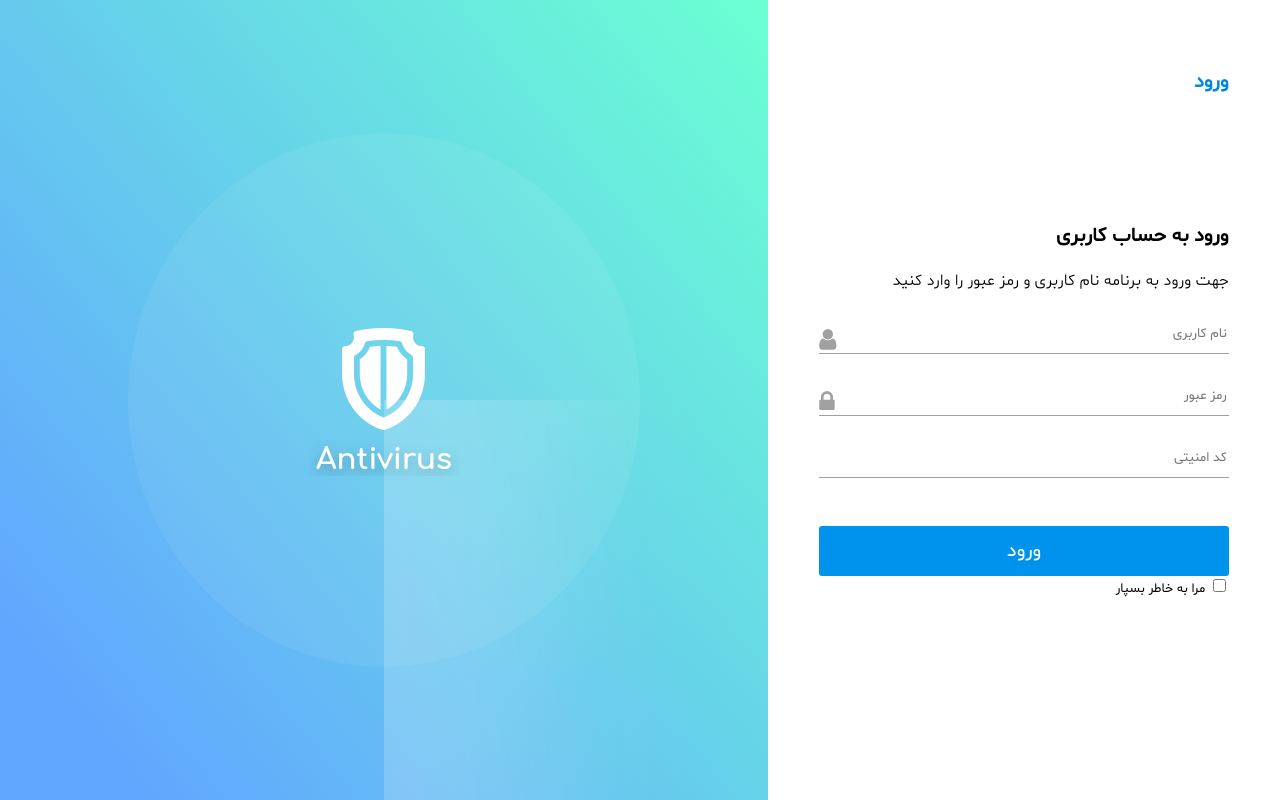
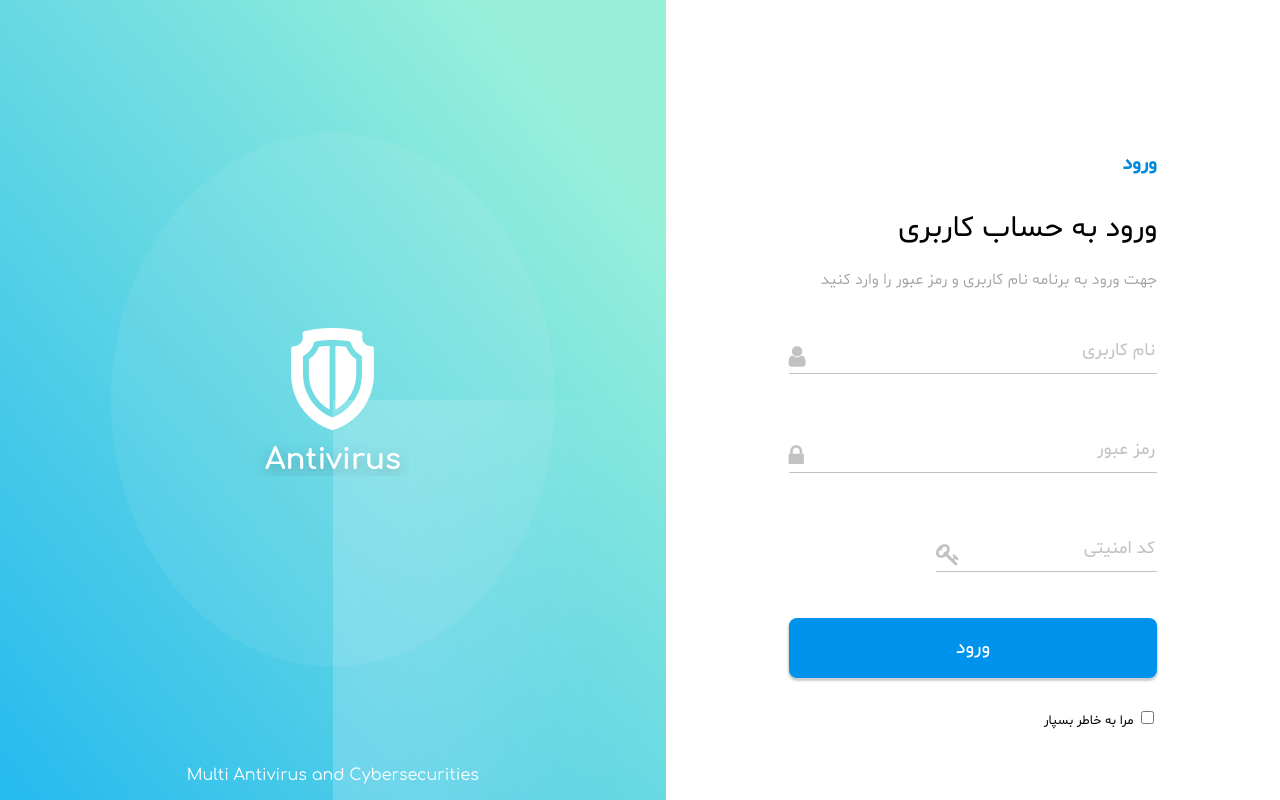
Before and after one commit to mrrezaahmadi/mktblgnpg, a plain HTML site: page index.html in a window 1280 px wide. Drawn offline with Linux system fonts and the light colour scheme; files whose address does not match are found by name.

Commit message:
fix some minor appearance issues

```diff
--- a/index.html
+++ b/index.html
@@ -12,8 +12,8 @@
     <div class="info">
         <div class="form">
             <div class="route"><p >ورود</p></div>
-            <p style="font-weight: bold; font-size: 20px;">ورود به حساب کاربری</p>
-            <p style="font-weight: 300;">جهت ورود به برنامه نام کاربری و رمز عبور را وارد کنید</p>
+            <p style="font-weight: 500; font-size: 30px;">ورود به حساب کاربری</p>
+            <p style="font-weight: lighter; font-size: 16px ; color: #9E9E9E; margin-top: -10px;">جهت ورود به برنامه نام کاربری و رمز عبور را وارد کنید</p>
             <div class="inputs">
                 <div class="input-box">
                     <input class="input" type="text" placeholder="نام کاربری">
@@ -24,16 +24,18 @@
                     <i class="fa fa-lock icon"></i>
 
                 </div>
-                <div class="input-box">
-                    <input class="input" type="text" placeholder="کد امنیتی" >
+                <div class="input-box" style="width: 60%;">
+                    <input class="input" type="text" placeholder="کد امنیتی"  >
+                    <i class="fa fa-key icon"></i>
                 </div>
             </div>
             <button class="button">ورود</button>
-            <label style="font-size: 13px;">
-                <input type="checkbox" style="display: inline;"></span>
-                مرا به خاطر بسپار
-            </label>
-
+            <div class="label">
+                <label style="font-size: 13px;">
+                    <input type="checkbox" style="display: inline;"></span>
+                    مرا به خاطر بسپار
+                </label>
+            </div>
         </div>
     </div>
     <div class="animated">
@@ -56,6 +58,9 @@
         <div class="logo">
             <img src="./Assets/PNG/Logo.png" alt="Antivirus logo">
         </div>
+        <div class="footer-message">
+            <p>Multi Antivirus and Cybersecurities</p>
+        </div>
     </div>
 </body>
 </html>
--- a/style.css
+++ b/style.css
@@ -63,9 +63,9 @@ body {
     justify-content: center;
     align-items: center;
     height: inherit;
-    width: 60%;
-    background: rgb(97,166,255);
-    background: linear-gradient(51deg, rgba(97,166,255,1) 10%, rgba(107,255,211,1) 99%);
+    width: 52%;
+    background: rgb(40,187,238);
+    background: linear-gradient(51deg, rgba(40,187,238,1) 2%, rgba(152,240,218,1) 86%);
 }
 
 /* Radar effect */
@@ -147,8 +147,9 @@ body {
 /* RIGHT SIDE */
 
 .info {
-    width: 40%;
+    width: 48%;
     display: flex;
+    flex-direction: column;
     justify-content: center;
     align-items: center;
     font-family: 'Shabnam';
@@ -156,28 +157,31 @@ body {
 }
 
 .route {
-    position: fixed;
-    top: 3rem;
     font-weight: bold;
     font-size: 20px;
     color: rgb(0, 136, 221);
 }
 
 .form {
-    width: 80%;
+    width: 60%;
+    height: 70%;
+    padding: 20px;
+}
+.form div {
+    margin: 30px 0;
 }
 
 
 .button {
-    margin-top: 2rem;
+    box-shadow: 0 2px 2px 1px rgba(194, 194, 194, .8);
     width: 100%;
     color: white;
     font-size: 20px;
     font-family: 'Shabnam';
     background-color: #0093ED;
     border-color: transparent;
-    border-radius: 3px;
-    height: 50px;
+    border-radius: 8px;
+    height: 60px;
 }
 
 /* INput box */
@@ -185,17 +189,23 @@ body {
 .input-box {
     display: flex;
     justify-content: flex-end;
-    color: #A0A0A0;
+    color: rgb(194, 194, 194);
 }
 input {
+    font-size: 18px;
     padding-bottom: 10px;
     font-family: 'Shabnam';
     border: transparent;
     background: transparent;
-    border-bottom: 1px #A0A0A0 solid;
+    border-bottom: 1px rgb(194, 194, 194) solid;
     display: flex;
     align-self: center;
 }
+
+input::placeholder {
+    color: rgb(194, 194, 194);
+}
+
 
 
 .input {
@@ -207,3 +217,12 @@ input {
     align-self: center;
     font-size: 1.5rem !important;
 }
+
+
+.footer-message {
+    position: fixed;
+    align-self: flex-end;
+    justify-self: center;
+    font-family: 'Comfortaa';
+    color: white;
+}
```
